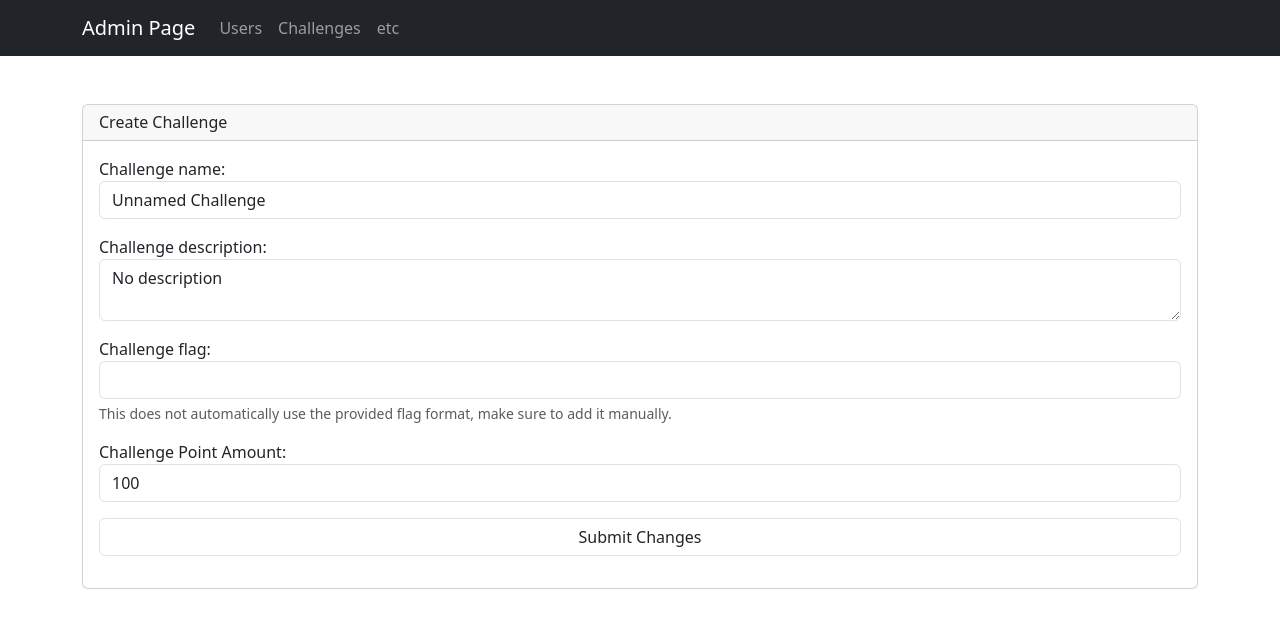
After one commit to Minejerik/ctf_website, a Python web app: template templates/admin/challengecreate.html in a window 1280 px wide. The commit adds this page. Shown: the top 628 px of the page. Run offline with Jinja, Linux system fonts and the light colour scheme; the template is opened without the code that fills it, so the values that code supplies are empty.

Commit message:
working on challenge creation

```diff
--- /dev/null
+++ b/templates/admin/challengecreate.html
@@ -0,0 +1,40 @@
+{% extends 'admin/adminbase.html' %}
+
+{% block title %}
+Admin Challenge Create
+{% endblock %}
+
+
+{% block content %}
+<br><br>
+<div class="container">
+    <div class="card">
+        <h6 class="card-header">Create Challenge</h6>
+        <div class="card-body">
+            <form action="/api/admin/challenge/create" method="post" enctype="multipart/form-data">
+                <div class="mb-3">
+                    <label for="challengeNameInput">Challenge name:</label>
+                    <input type="text" name="challenge_name" id="challengeNameInput" class="form-control" value="Unnamed Challenge">
+                </div>
+                <div class="mb-3">
+                    <label for="challengeDescInput">Challenge description:</label>
+                    <textarea type="text" name="challenge_desc" id="challengeDescInput" class="form-control">No description</textarea>
+                </div>
+                <div class="mb-3">
+                    <label for="challengeFlagInput">Challenge flag:</label>
+                    <input type="text" name="challenge_flag" id="challengeFlagInput" class="form-control" value="{{flag_template}}" aria-describedby="challengeFlagInputNote">
+                    <div id="challengeFlagInputNote" class="form-text">This does not automatically use the provided flag format, make sure to add it manually.</div>
+                </div>
+                <div class="mb-3">
+                    <label for="challengePointsInput">Challenge Point Amount:</label>
+                    <input type="number" name="challenge_points" id="challengePointsInput" class="form-control" value="100">
+                </div>
+
+                <div class="mb-3">
+                    <input type="submit" value="Submit Changes" class="form-control">
+                </div>
+            </form>
+        </div>
+    </div>
+</div>
+{% endblock %}
--- a/templates/admin/challenges.html
+++ b/templates/admin/challenges.html
@@ -28,6 +28,8 @@ Admin Challenges
                                 </li>
                             </ul>
                         </div>
+                        <br><br>
+                        <a href="/admin/challenge/create" class="btn btn-secondary">Create Challenge ></a>
                     </p>
                 </div>
             </div>
```
Also changed, not shown: main.py (+11 -1 lines).
